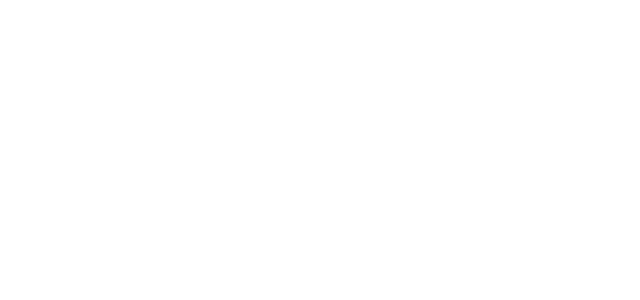
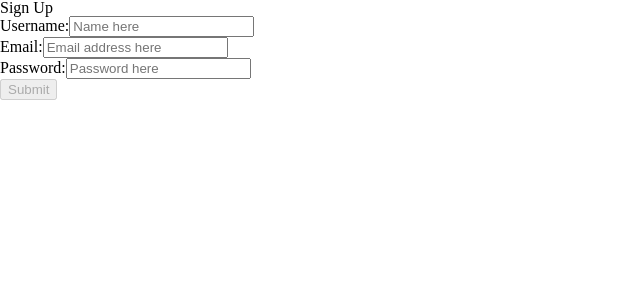
Before and after one commit to Reciplease-App/frontend, a React (Create React App) app: page /signup in a window 1280 px wide. Shown: the top 300 px of the page, without its empty margins (0-640 px from the left). Built offline with nearby package versions, Linux system fonts and the light colour scheme.

Commit message:
added sign up component, updated json files, installed axios, and made a schema for sign in

```diff
--- a/package.json
+++ b/package.json
@@ -6,6 +6,7 @@
     "@testing-library/jest-dom": "^5.12.0",
     "@testing-library/react": "^11.2.7",
     "@testing-library/user-event": "^12.8.3",
+    "axios": "^0.21.1",
     "react": "^17.0.2",
     "react-dom": "^17.0.2",
     "react-router-dom": "^5.2.0",
--- a/src/components/SignUp.jsx
+++ b/src/components/SignUp.jsx
@@ -1,9 +1,154 @@
-import React from 'react'
+import React, {useState, useEffect} from 'react';
+import * as yup from 'yup';
+import schema from '../formSchema/signSchema';
+import axios from 'axios';
+
+import {useHistory} from 'react-router-dom';
 
 function SignUp() {
+
+    const {push} = useHistory();
+
+    //INITIAL VALUES
+    const initialFormValues = {
+        username: '',
+        email: '',
+        password: '',
+    }
+
+    const initialDisabled = true;
+
+    const initialFormErrors = {
+        username: '',
+        email: '',
+        password: '',
+    }
+
+    //STATE
+    const [users, setUser] = useState([])
+    const [formValues, setFormValues] = useState(initialFormValues)
+    const [disabled, setDisabled] = useState(initialDisabled)
+    const [formErrors, setFormErrors] = useState(initialFormErrors)
+
+    //SIDE EFFECTS
+    useEffect(() => {
+        schema.isValid(formValues)
+          .then((valid) => {
+              setDisabled(!valid)
+          })
+      }, [formValues])
+
+    //HELPER FUNCTIONS
+    const onChange = (evt) => {
+        const { name, value, } = evt.target;
+
+        inputChange(name, value);
+    }
+
+    const inputChange = (name, value) => {
+        yup
+            .reach(schema, name)
+            .validate(value)
+            .then(() => {
+                setFormErrors({
+                    ...formErrors,
+                    [name]: '',
+                })
+            })
+            .catch(err => {
+                setFormErrors({
+                    ...formErrors,
+                    [name]: err.errors[0],
+                })
+            })
+        setFormValues({
+            ...formValues,
+            [name]: value,
+        })
+    }
+
+    const onSubmit = (evt) => {
+        evt.preventDefault()
+        formSubmit()
+    }
+
+    const formSubmit = () => {
+        const newUser = {
+
+            username: formValues.username.trim(),
+            email: formValues.email.trim(),
+            password: formValues.password.trim(),
+
+        }
+        postNewUser(newUser)
+    }
+
+    const postNewUser = (newUser) => {
+        console.log(newUser)
+        axios.post('https://expatjournalbw1020.herokuapp.com/signup', newUser)
+            .then((res) => {
+                push("/Signin")
+            })
+            .catch(err => {
+                console.log('POST ERR -->', err)
+            })
+            .finally(() => {
+                setFormValues(initialFormValues)
+            })
+    }
+
+
     return (
-        <div>
+        <div className='centerForm'>
+            <div id='maxform'>
+                <form onSubmit={onSubmit}>
 
+                    <div className="errors">
+                        <div>{formErrors.username}</div>
+                        <div>{formErrors.email}</div>
+                        <div>{formErrors.password}</div>
+
+                    </div>
+
+                    <div>
+                        <h3>Sign Up</h3>
+                        <label> Username:
+                            <input
+                                name='username'
+                                type='text'
+                                value={formValues.username}
+                                onChange={onChange}
+                                placeholder='Name here'
+                            />
+                        </label>
+                    </div>
+                    <div>
+                        <label> Email:
+                            <input
+                                name='email'
+                                type='email'
+                                value={formValues.email}
+                                onChange={onChange}
+                                placeholder='Email address here'
+                            />
+                        </label>
+                    </div>
+                    <div>
+                        <label> Password:
+                            <input
+                                name='password'
+                                type='password'
+                                value={formValues.password}
+                                onChange={onChange}
+                                placeholder='Password here'
+                            />
+                        </label>
+                    </div>
+
+                    <button disabled={disabled}>Submit</button>
+
+                </form>
+            </div>
         </div>
     )
 }
--- /dev/null
+++ b/src/formSchema/signSchema.js
@@ -0,0 +1,14 @@
+import * as Yup from 'yup';
+
+const signSchema = Yup.object().shape({
+    email: Yup
+        .string()
+        .email('You Must Use a Valid Email Address')
+        .required('Email is a Required Field'),
+    password: Yup
+        .string()
+        .required('Password Is Required')
+        .min(6, 'Your Password Needs to At Least Be 6 Characters Long')
+})
+
+export default signSchema;
```
Also changed, not shown: 1 other file (tests, documents, lock files or other folders).
